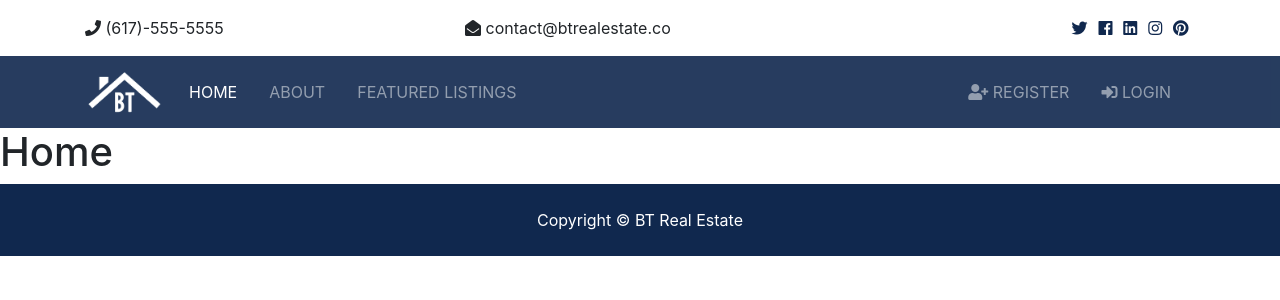
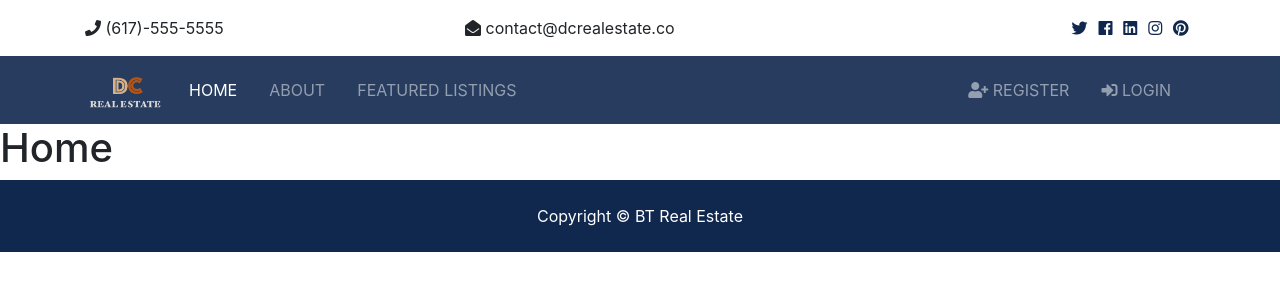
Before and after one commit to dacogemini/djangoDev2Deploy, a Django app: page / in a window 1280 px wide. Shown: the top 300 px of the page. Run offline with Django 3.2, Linux system fonts and the light colour scheme; some libraries are stand-ins or nearby versions.

Commit message:
Added Logo

```diff
--- a/templates/partials/_topbar.html
+++ b/templates/partials/_topbar.html
@@ -6,7 +6,7 @@
           <i class="fas fa-phone"></i> (617)-555-5555
         </div>
         <div class="col-md-4">
-          <i class="fas fa-envelope-open"></i> contact@btrealestate.co
+          <i class="fas fa-envelope-open"></i> contact@dcrealestate.co
         </div>
         <div class="col-md-4">
           <div class="social text-right">
```
Also changed, not shown: btre/static/img/lightbox/logo.jpg (added), btre/static/img/lightbox/logo.png, btre/static/img/logo.png (deleted), 1 other file.
